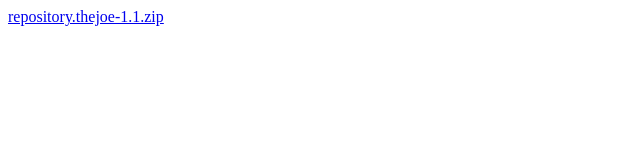
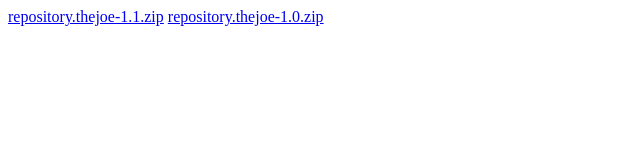
Before and after one commit to TheJoe1990/thejoe1990.github.io, a plain HTML site: page repo/index.html in a window 1280 px wide. Shown: the whole page, without its empty margins (0-640 px from the left). Drawn offline with Linux system fonts and the light colour scheme.

Commit message:
Add Repo 1.0 back
Might make updates easier

```diff
--- a/repo/index.html
+++ b/repo/index.html
@@ -1 +1,2 @@
 <a href="repository.thejoe-1.1.zip">repository.thejoe-1.1.zip</a>
+<a href="repository.thejoe-1.0.zip">repository.thejoe-1.0.zip</a>
```
Also changed, not shown: 1 other file.
